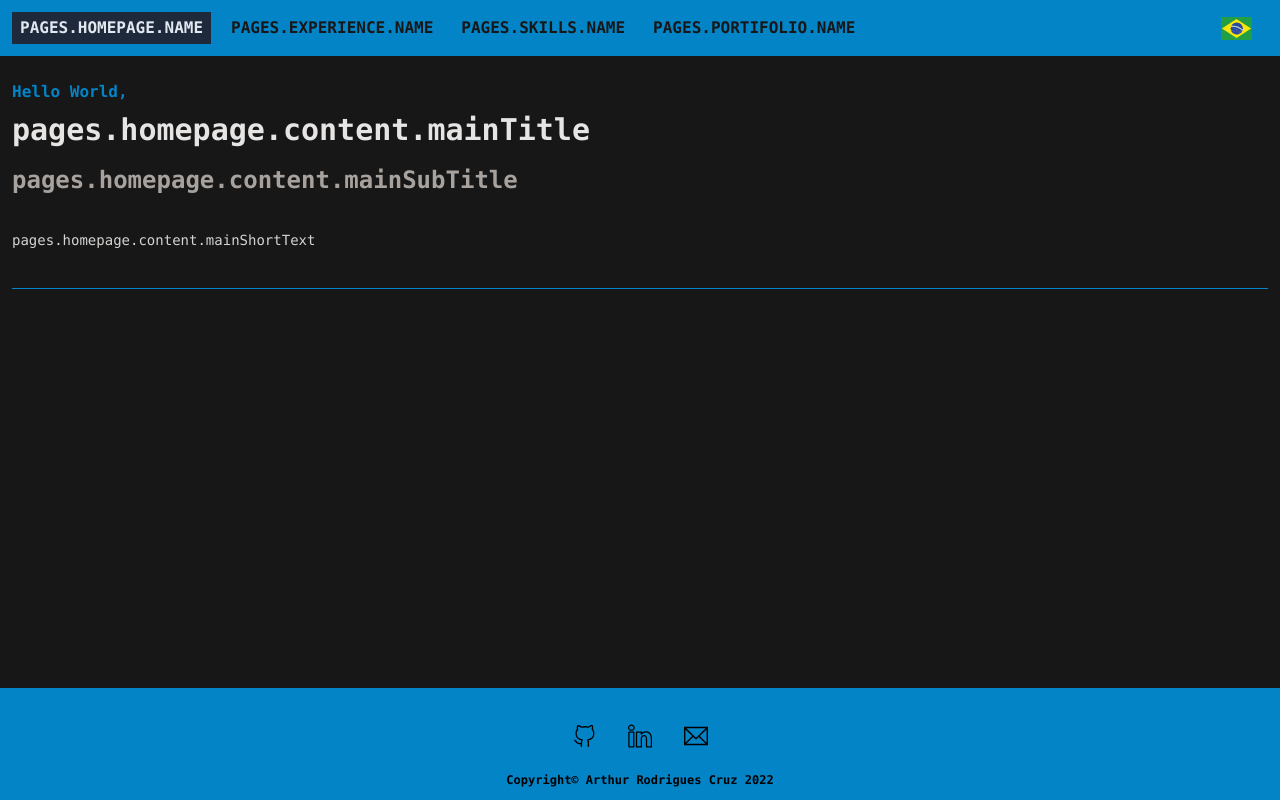
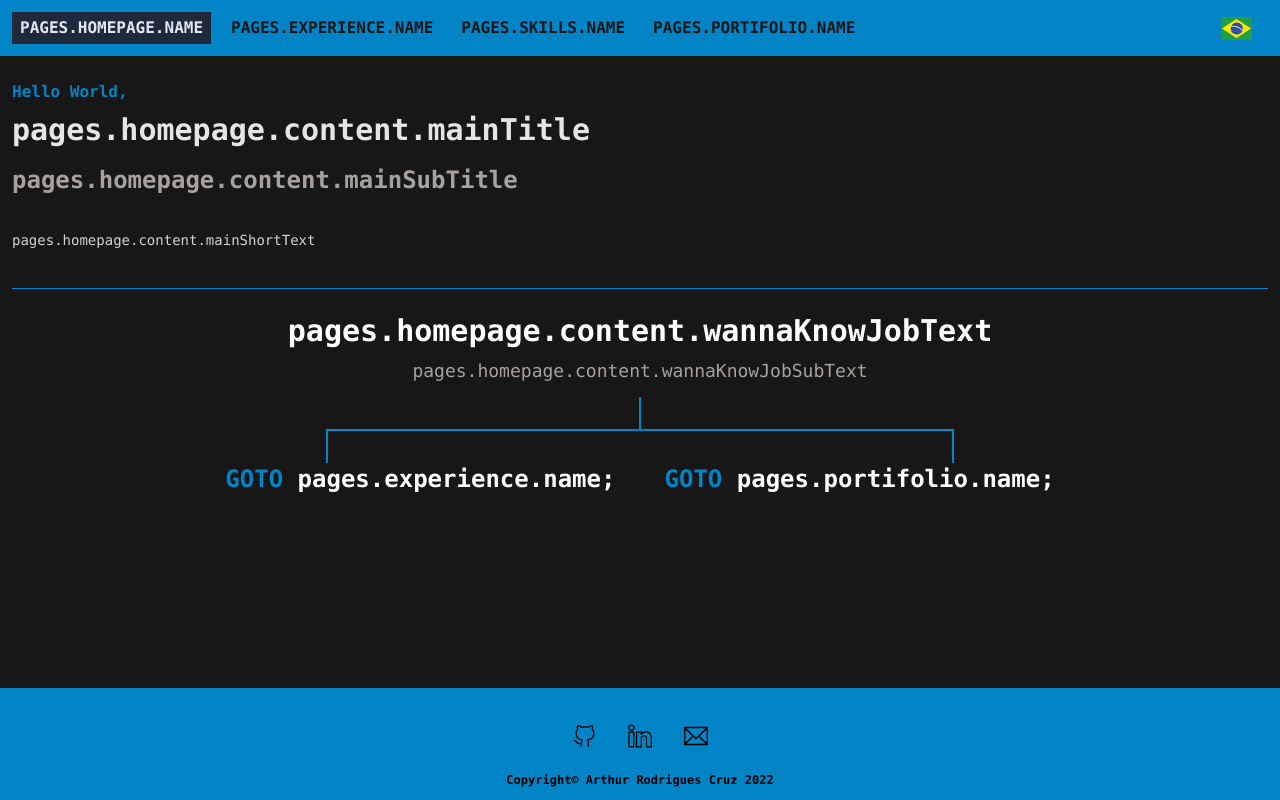
Before and after one commit to ArthurCruzDev/arthurcruzdev-website, a React (Create React App) app: page / in a window 1280 px wide. Built offline with nearby package versions, Linux system fonts and the light colour scheme; a web font is replaced by a local one; what i18next-resources-to-backend would draw is missing.

Commit message:
FEAT[Homepage]: Implemented a new section in Homepage linking to Experience and Skills page
developer

```diff
--- a/src/assets/translations/en-US.json
+++ b/src/assets/translations/en-US.json
@@ -7,7 +7,9 @@
       "content": {
         "mainTitle": "I'm Arthur Cruz.",
         "mainSubTitle": "FullStack developer and Solutions Architect",
-        "mainShortText": "I'm a software developer whose interest in computer science and programming started at age 14. Since then, I've been developing different kinds of software, working with several languages, frameworks and tools. Despite working with Frontend, Backend and DevOps, I like the Backend the most. Currently, I'm going deep into Rust in my free time."
+        "mainShortText": "I'm a software developer whose interest in computer science and programming started at age 14. Since then, I've been developing different kinds of software, working with several languages, frameworks and tools. Despite working with Frontend, Backend and DevOps, I like the Backend the most. Currently, I'm going deep into Rust in my free time.",
+        "wannaKnowJobText": "Want to know my work?",
+        "wannaKnowJobSubText": "Then choose a path to begin..."
       }
     },
     "experience": {
--- a/src/assets/translations/pt-BR.json
+++ b/src/assets/translations/pt-BR.json
@@ -7,7 +7,9 @@
       "content": {
         "mainTitle": "sou Arthur Cruz.",
         "mainSubTitle": "Desenvolvedor FullStack e Arquiteto de Soluções",
-        "mainShortText": "Sou um desenvolvedor de software cujo interesse por computação e programação se iniciou aos 14 anos. Desde então, venho desenvolvendo vários tipos de software, trabalhando com várias liguagens, frameworks e ferramentas. Apesar de trabalhar com Frontend, Backend e DevOps, minha paixão é pelo Backend. Atualmente, estou me aprofundando em Rust no meu tempo livre."
+        "mainShortText": "Sou um desenvolvedor de software cujo interesse por computação e programação se iniciou aos 14 anos. Desde então, venho desenvolvendo vários tipos de software, trabalhando com várias liguagens, frameworks e ferramentas. Apesar de trabalhar com Frontend, Backend e DevOps, minha paixão é pelo Backend. Atualmente, estou me aprofundando em Rust no meu tempo livre.",
+        "wannaKnowJobText": "Quer conhecer meu trabalho?",
+        "wannaKnowJobSubText": "Então escolha um caminho para começar..."
       }
     },
     "experience": {
--- a/src/index.css
+++ b/src/index.css
@@ -34,4 +34,11 @@
     font-weight: 500;
     color: white;
   }
+
+  h5 {
+    font-size: 1.125rem /* 18px */;
+    line-height: 1.75rem /* 28px */;
+    font-weight: 500;
+    color: white;
+  }
 }
--- a/src/pages/hoempage/homepage.tsx
+++ b/src/pages/hoempage/homepage.tsx
@@ -1,11 +1,13 @@
 import React from "react";
 import { useTranslation } from "react-i18next";
+import { useNavigate } from "react-router-dom";
 import { AppRoutes } from "../../App";
 import PageLayout from "../../components/pageLayout";
 import styles from "./homepage.module.scss";
 
 const Homepage = () => {
   const { t } = useTranslation();
+  const navigate = useNavigate();
   return (
     <PageLayout pageName="homepage" pageURL={AppRoutes.homepage}>
       <section className="px-3 py-5 flex flex-col w-full">
@@ -30,6 +32,58 @@ const Homepage = () => {
       <div className={"mx-3"}>
         <div className={"mt-4 w-full " + styles.divider}></div>
       </div>
+      <section className="px-3 flex flex-col w-full flex-nowrap items-center mt-6 text-">
+        <h2 className="text-center">
+          {t("pages.homepage.content.wannaKnowJobText")}
+        </h2>
+        <h5 className="text-stone-400 mt-4 md:mt-2 text-center">
+          {t("pages.homepage.content.wannaKnowJobSubText")}
+        </h5>
+        <div className="hidden md:flex flex-col items-center w-full mt-3">
+          <span className="w-0.5 h-8 bg-background"></span>
+          <span className="w-2/4 h-0.5 bg-background"></span>
+          <span className="w-2/4 flex flex-row justify-between">
+            <span className="w-0.5 h-8 bg-background"></span>
+            <span className="w-0.5 h-8 bg-background"></span>
+          </span>
+        </div>
+        <div className="flex flex-col mb-4 mt-2 md:mt-0 md:w-3/4 lg:w-2/3 md:flex-row md:justify-between">
+          <div className="flex items-center leading-none">
+            <span className="flex flex-col justify-end w-4 h-14 md:hidden">
+              <span className="bg-background h-1/2 w-0.5 "></span>
+              <span className="bg-background h-0.5 w-3 "></span>
+              <span className="bg-background h-1/2 w-0.5 "></span>
+            </span>
+            <h3
+              className="md:p-1 hover:bg-slate-100 hover:text-neutral-800 leading-none"
+              onClick={() => {
+                navigate(AppRoutes.experience);
+              }}
+            >
+              <strong className="text-background">GOTO</strong>
+              {" " + t("pages.experience.name") + ";"}
+            </h3>
+          </div>
+          {/* <div className="flex items-center">
+            <span className="bg-background h-1/2 w-px "></span>
+          </div> */}
+          <div className="flex items-center ">
+            <span className="flex flex-col justify-start w-4 h-14 md:hidden leading-none">
+              <span className="bg-background h-1/2 w-0.5 "></span>
+              <span className="bg-background h-0.5 w-3 "></span>
+            </span>
+            <h3
+              className="md:p-1 hover:bg-slate-100 hover:text-neutral-800 leading-none"
+              onClick={() => {
+                navigate(AppRoutes.portifolio);
+              }}
+            >
+              <strong className="text-background">GOTO</strong>
+              {" " + t("pages.portifolio.name") + ";"}
+            </h3>
+          </div>
+        </div>
+      </section>
     </PageLayout>
   );
 };
```
